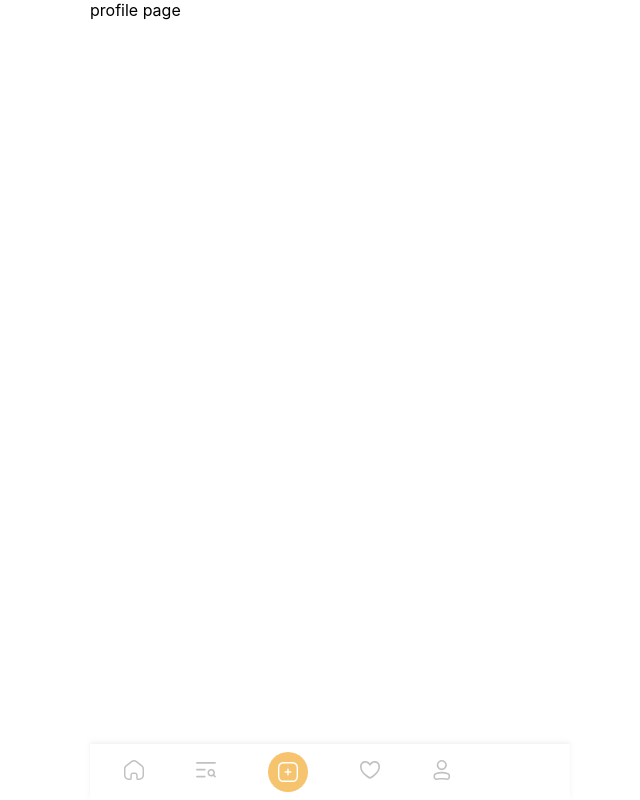
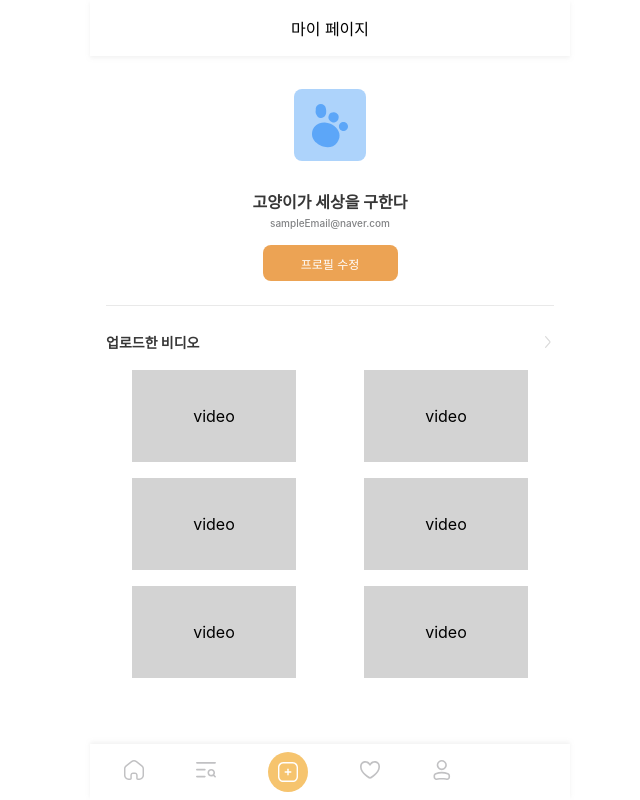
Before and after one commit to Numble3/Paws-Frontend, a Next.js app: page /profile in a window 1280 px wide. Before the commit this address had no page. Shown: the whole page, without its empty margins (310-950 px from the left). Built offline with nearby package versions, Linux system fonts and the light colour scheme.

Commit message:
feat: myPage 퍼블리싱

```diff
--- a/lib/assets.ts
+++ b/lib/assets.ts
@@ -8,4 +8,6 @@ export const ICONS = {
   UPLOAD: getIconPath("upload.svg"),
   CAUTION: getIconPath("caution.svg"),
   SUCCESS: getIconPath("success.svg"),
+  PAW: getIconPath("paw.svg"),
+  ARROW_RIGHT: getIconPath("arrowRight.svg"),
 };
--- a/pages/profile.tsx
+++ b/pages/profile.tsx
@@ -1,19 +1,48 @@
-import Router from 'next/router';
-import { useEffect } from 'react';
+import { ICONS } from 'lib/assets';
+import Image from "next/image";
+import Router from "next/router";
+import { useEffect } from "react";
+import style from "styles/profile.module.css";
 
-export default function ProfilePage() {
+const ProfilePage = () => {
+  /* 벡엔드연동 시 user 정보를 받아옴 */
+  const userInfo = true;
 
-  /* 벡엔드연동 시 user 정보를 받아옴 */
-  const userInfo = false;
+  useEffect(() => {
+    //user 정보가 없으면 로그인 페이지로 이동
+    if (!userInfo) {
+      Router.replace("/login");
+    }
+  }, [userInfo]);
 
-  useEffect(()=>{
-    //user 정보가 없으면 로그인 페이지로 이동
-    if(!userInfo) {
-      Router.replace('/login');
-    }
-  },[userInfo]);
+  return (
+    <div className={style.wrapper}>
+      <section className={style.profileSection}>
+        <Image src={ICONS.PAW} width={72} height={72} />
+        <div className={style.nickname}>고양이가 세상을 구한다</div>
+        <div className={style.email}>sampleEmail@naver.com</div>
+        <button className={style.button}>프로필 수정</button>
+      </section>
+      <section className={style.videoSection}>
+        <div className={style.titleContainer}>
+          <span className={style.title}>업로드한 비디오</span>
+          <span>
+          <Image src={ICONS.ARROW_RIGHT} width={12} height={12} />
+          </span>
+        </div>
+        <div className={style.videoContainer}>
+            <div className={style.video}>video</div>
+            <div className={style.video}>video</div>
+            <div className={style.video}>video</div>
+            <div className={style.video}>video</div>
+            <div className={style.video}>video</div>
+            <div className={style.video}>video</div>
+          </div>
+      </section>
+    </div>
+  );
+};
 
-  return(
-      <div>profile page</div>
-  );
-}
+ProfilePage.header = { title: "마이 페이지" };
+
+export default ProfilePage;
--- /dev/null
+++ b/styles/profile.module.css
@@ -0,0 +1,68 @@
+.wrapper {
+  margin: 0px 16px;
+}
+
+.profileSection {
+  text-align: center;
+  padding-top: 33px;
+  padding-bottom: 24px;
+  border-bottom: 0.5px solid #e9e9e9;
+}
+
+.nickname {
+  font-weight: 700;
+  font-size: 16px;
+  color: #373737;
+  margin-top: 24px;
+  margin-bottom: 4px;
+}
+
+.email {
+  font-weight: 500;
+  font-size: 10px;
+  color: #828385;
+}
+
+.button {
+  margin-top: 16px;
+  width: 135px;
+  height: 36px;
+  border: none;
+  border-radius: 8px;
+  background: #eca354;
+  font-weight: 500;
+  font-size: 12px;
+  color: #ffffff;
+  cursor: pointer;
+}
+
+.videoSection {
+  padding-top: 26px;
+}
+
+.titleContainer {
+  display: flex;
+  justify-content: space-between;
+  margin-bottom: 18px;
+}
+.title {
+  font-weight: 700;
+  font-size: 14px;
+  color: #373737;
+}
+
+.videoContainer {
+  display: grid;
+  grid-template-columns: 1fr 1fr;
+  gap: 16px;
+  align-items: center;
+  justify-items: center;
+}
+
+.video{
+  width: 164px;
+  height: 92px;
+  background-color: lightgray;
+  text-align: center;
+  line-height: 92px;
+}
```
Also changed, not shown: public/icons/arrowRight.svg (added), public/icons/paw.svg (added).
